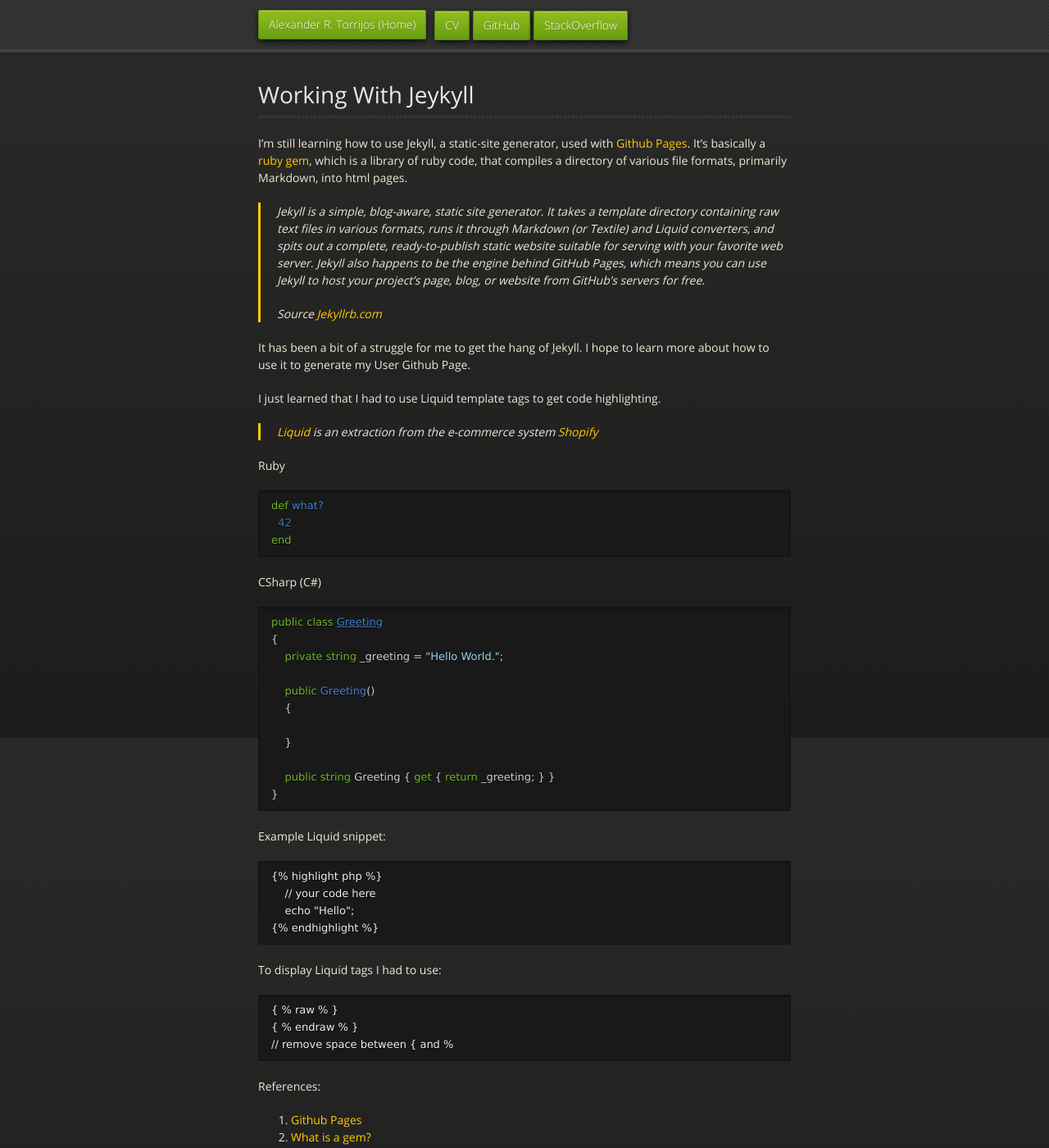
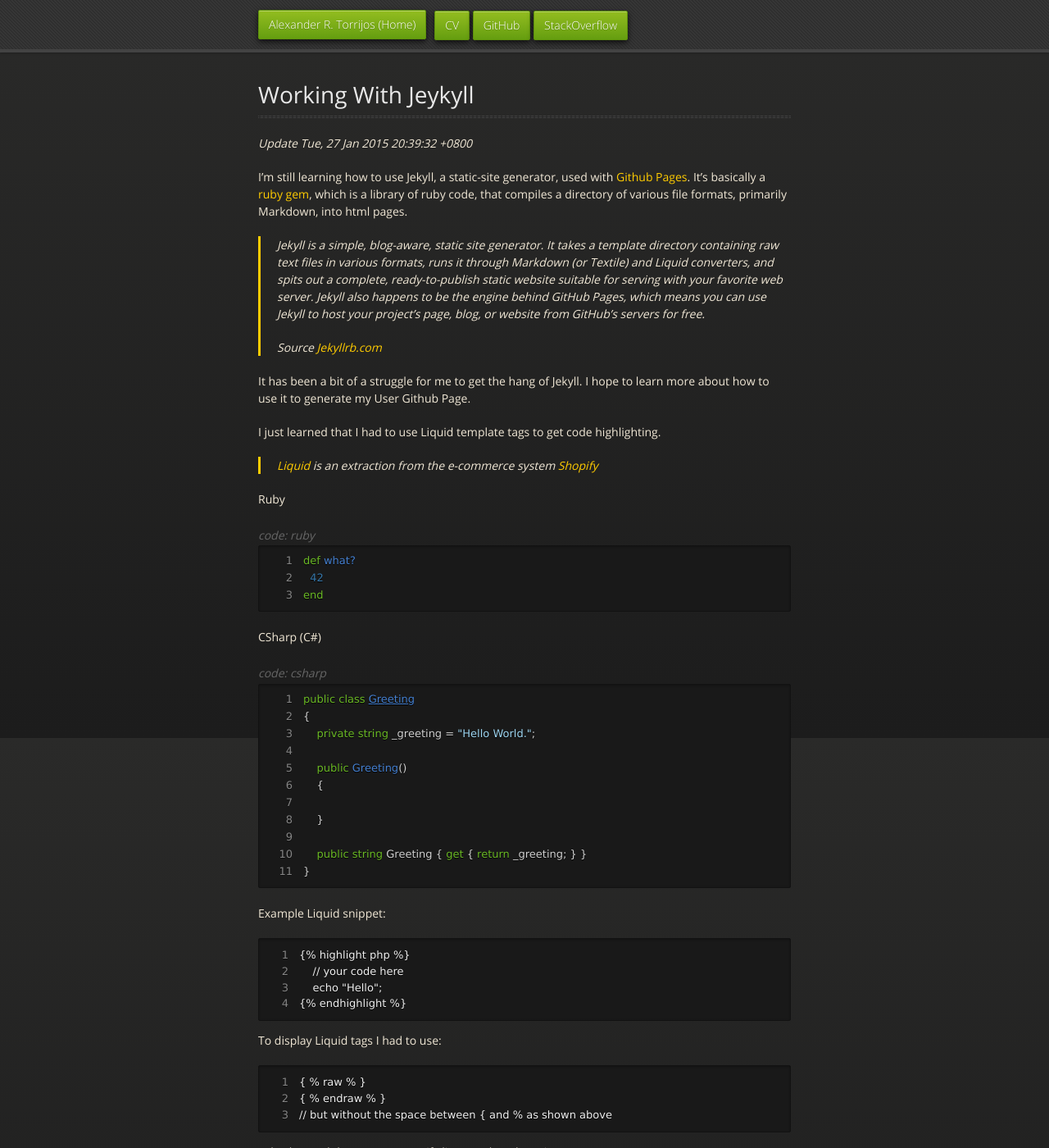
Before and after one commit to stormwild/stormwild.github.io, a Jekyll site: the page built from _posts/2014-12-14-working-with-jekyll.markdown, in a window 1280 px wide and 1400 px high. Shown: the whole window at 82% size. Built offline with Jekyll 4.4.1, drawn with Linux system fonts in a browser that asks for light colours; nearby versions of some CDN libraries; some of the changed text lies outside the part shown.

Commit message:
Added line nos to code using css

````diff
--- a/_config.yml
+++ b/_config.yml
@@ -6,6 +6,8 @@
 
 # Build settings
 permalink: pretty
+
+paginate: 20
 
 #exclude:
 #  - "bower_components"
--- a/_layouts/default.html
+++ b/_layouts/default.html
@@ -8,7 +8,7 @@
     <meta name="description" content="{{ site.description }}">
     <link rel="stylesheet" href="/css/styles.css?v1.0.1">
     <link rel="stylesheet" href="/css/pygment_trac.css">
-    <script src="https://ajax.googleapis.com/ajax/libs/jquery/1.7.1/jquery.min.js"></script>
+    <script src="https://ajax.googleapis.com/ajax/libs/jquery/1.11.2/jquery.min.js"></script>
     <script src="/js/respond.js"></script>
     <!--[if lt IE 9]>
       <script src="//html5shiv.googlecode.com/svn/trunk/html5.js"></script>
@@ -48,5 +48,6 @@
       <span class="credits right">Hosted on GitHub Pages &mdash; Theme by <a href="https://twitter.com/michigangraham">mattgraham</a></span>
     </div>
     <!--[if !IE]><script>fixScale(document);</script><![endif]-->
+    <script src="/js/app.js"></script>
   </body>
 </html>
--- a/_layouts/posts.html
+++ b/_layouts/posts.html
@@ -6,7 +6,7 @@
     <title>{{ page.title }} | {{ site.title }}</title>
     <link rel="stylesheet" href="/css/styles.css?v1.0.1">
     <link rel="stylesheet" href="/css/pygment_trac.css">
-    <script src="https://ajax.googleapis.com/ajax/libs/jquery/1.7.1/jquery.min.js"></script>
+    <script src="https://ajax.googleapis.com/ajax/libs/jquery/1.11.2/jquery.min.js"></script>
     <script src="/js/respond.js"></script>
     <!--[if lt IE 9]>
       <script src="//html5shiv.googlecode.com/svn/trunk/html5.js"></script>
@@ -51,5 +51,6 @@
       <span class="credits right">Hosted on GitHub Pages &mdash; Theme by <a href="https://twitter.com/michigangraham">mattgraham</a></span>
     </div>
     <!--[if !IE]><script>fixScale(document);</script><![endif]-->
+    <script src="/js/app.js"></script>
   </body>
 </html>
--- a/_posts/2014-12-14-working-with-jekyll.markdown
+++ b/_posts/2014-12-14-working-with-jekyll.markdown
@@ -1,6 +1,8 @@
 ---
 title: Working With Jeykyll
 ---
+
+*Update {{ site.time | date_to_rfc822 }}*
 
 I'm still learning how to use Jekyll, a static-site generator, used with [Github Pages](https://pages.github.com/). It's basically a [ruby gem](http://guides.rubygems.org/what-is-a-gem/), which is a library of ruby code, that compiles a directory of various file formats, primarily Markdown, into html pages.
 
@@ -51,8 +53,20 @@
 {% raw %}
     { % raw % }
     { % endraw % }
-    // remove space between { and %
+    // but without the space between { and % as shown above
 {% endraw %}
+
+I also learned that you can specify line numbers by using ```linenos``` or ```linenos=table```:
+
+{% raw %}
+    {% highlight ruby linenos %}
+    def what?
+      42
+    end
+    {% endhighlight %}
+{% endraw %}
+
+However, due to problems with the mark-up generated, a better solution would be to create the line numbers using [css](https://reanimus.github.io/2014/04/14/fun-times-with-jekylls-code-highlighting.html) instead.
 
 References:
 
--- a/css/styles.css
+++ b/css/styles.css
@@ -847,3 +847,72 @@
     display: none;
   }
 }
+
+/* Line Nos /
+============================ */
+
+/* Reference: https://reanimus.github.io/2014/04/14/fun-times-with-jekylls-code-highlighting.html */
+.codecontainer pre code {
+  white-space: pre-wrap; /* CSS3 */
+  white-space: -moz-pre-wrap; /* Mozilla, post millennium */
+  white-space: -pre-wrap; /* Opera 4-6 */
+  white-space: -o-pre-wrap; /* Opera 7 */
+  word-wrap: break-word; /* Internet Explorer 5.5+ */
+  overflow-x: visible;
+}
+.codecontainer pre {
+  overflow-x: auto;
+}
+
+.codecontainer pre code {
+  counter-reset: line-numbering;
+  position: relative;
+}
+
+.codecontainer pre code .line {
+  padding:0;
+  margin:0;
+  display: inline-block;
+  line-height: auto;
+}
+
+.codecontainer pre code .line::before {
+  content: counter(line-numbering);
+  counter-increment: line-numbering;
+  width: 2em;
+  text-align: right;
+  font-size: small;
+  opacity: 0.5;
+  margin-right: 1.0em; /* space after numbers */
+  -webkit-touch-callout: none;
+  -webkit-user-select: none;
+  -khtml-user-select: none;
+  -moz-user-select: none;
+  -ms-user-select: none;
+  user-select: none;
+  display: inline-block;
+}
+
+.codecontainer .highlight {
+  padding: 10px;
+}
+
+.codecontainer .highlight {
+  font-family: Menlo, Monaco, Consolas, "Lucida Console", monospace;
+  font-size: 0.8em;
+  margin-bottom: 13px;
+}
+
+.codecontainer {
+  /* background-color: #181818; */
+}
+
+.codecontainer .codelabel {
+  padding: 0.2em 0;
+  color: #666;
+  display: block;
+  font-style: oblique;
+}
+
+/* / Line Nos
+============================ */
--- /dev/null
+++ b/js/app.js
@@ -0,0 +1,32 @@
+
+(function ($, window) {
+
+	/* Reference: https://reanimus.github.io/2014/04/14/fun-times-with-jekylls-code-highlighting.html */
+
+	var $code = $('pre code'),
+		$line = $('pre code .line');
+
+	$code.html(function(index, html){
+		return html.trim().replace(/^(.*)$/mg, '<span class="line">$1</span>');
+	});
+
+	$code.each(function(index){
+		var codetype = $(this).data('lang'),
+			$hilite = $(this).parent();
+
+		$hilite.wrap('<div class="codecontainer"></div>');
+
+	    if(codetype) {
+	      $hilite.before('<span class="codelabel">code: ' + codetype + '</span>');
+	    }
+	});
+
+	$line.html(function(index, html) {
+	    if(!html) {
+	    	return "&nbsp";
+	    } else {
+	    	return html;
+        }
+  	});
+
+})(jQuery, window, undefined);
````
Also changed, not shown: other parts of _posts/2014-12-14-working-with-jekyll.markdown (+1 -3 lines), index.html (+29 -1 lines).
